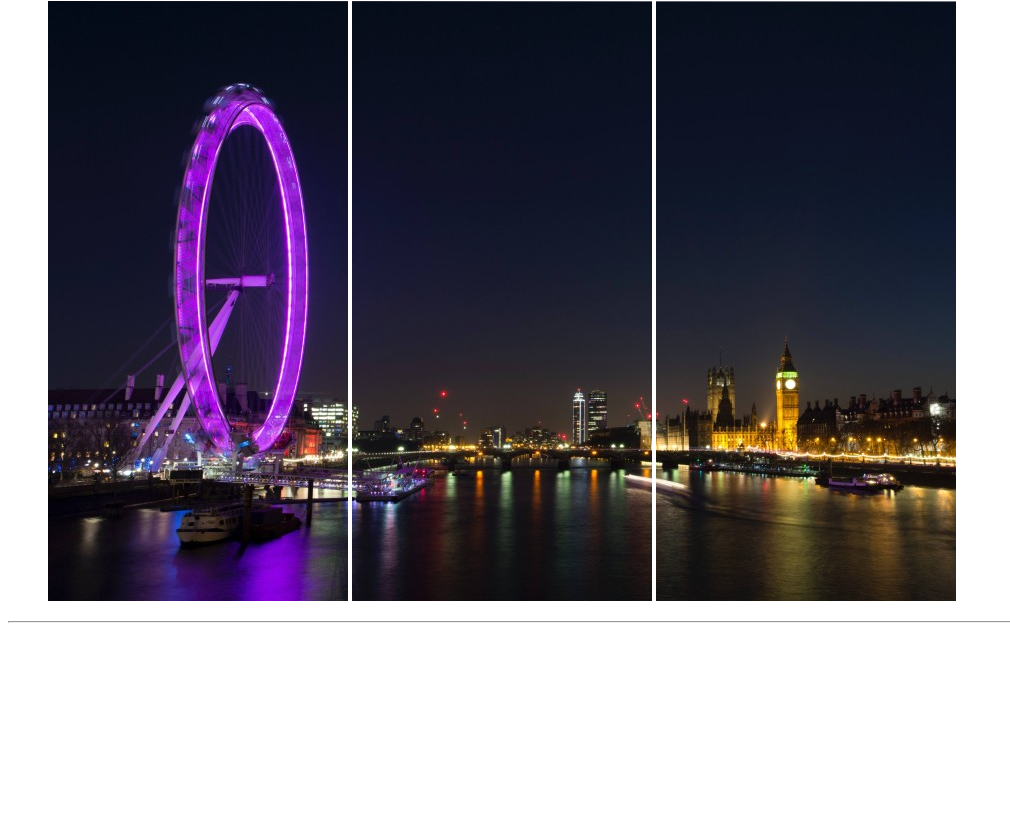
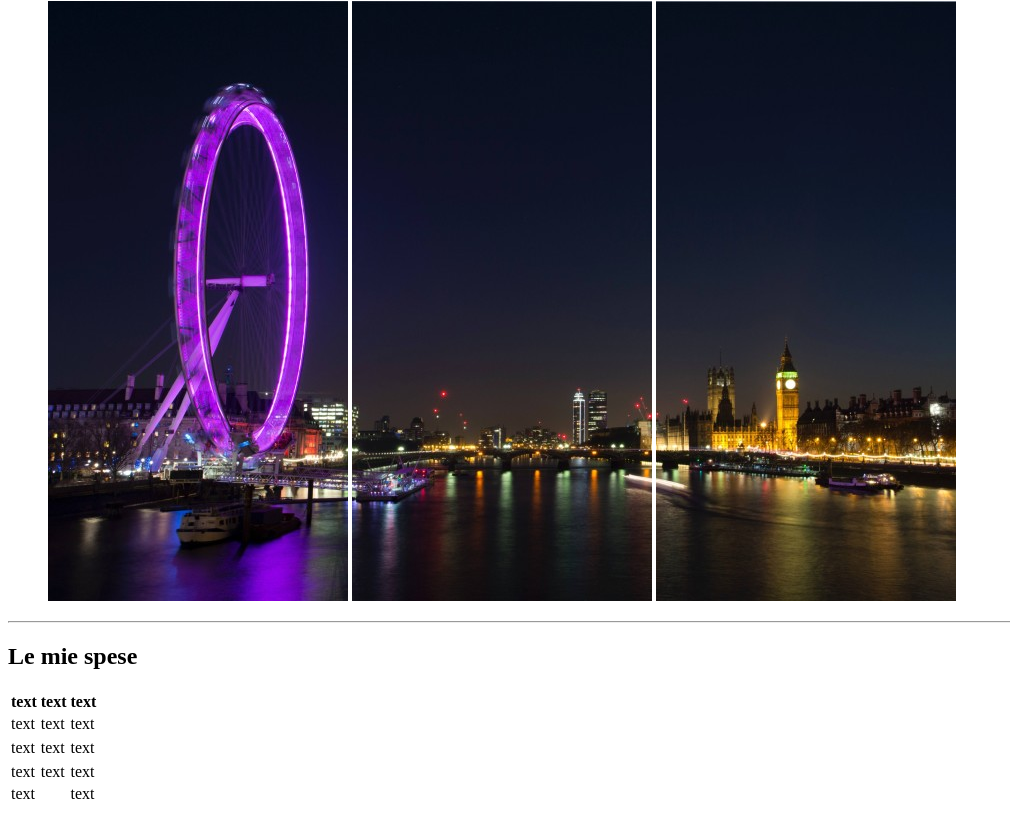
Before and after one commit to FrancescaRomagnoli/html-london-trip, a plain HTML site: page index.html in a window 1280 px wide. Shown: the part 79-893 px from the top of the page, without its empty margins (0-1010 px from the left). Before the commit the page ends 800 px from the top, so only its background shows below. Drawn offline with Linux system fonts and the light colour scheme.

Commit message:
add table structure

```diff
--- a/index.html
+++ b/index.html
@@ -16,7 +16,40 @@
         <hr>
     </header>
     <main>
-
+        <h2>Le mie spese</h2>
+        <table>
+            <thead>
+                <tr>
+                    <th>text</th>
+                    <th>text</th>
+                    <th>text</th>
+                </tr>
+            </thead>
+            <tbody>
+                <tr>
+                    <td>text</td>
+                    <td>text</td>
+                    <td>text</td>
+                </tr>
+                <tr>
+                </tr>
+                    <td>text</td>
+                    <td>text</td>
+                    <td>text</td>
+                </tr>
+                <tr></tr>
+                    <td>text</td>
+                    <td>text</td>
+                    <td>text</td>
+                </tr>
+            </tbody>
+            <tfoot>
+                <tr>
+                    <td colspan="2">text</td>
+                    <td>text</td>
+                </tr>
+            </tfoot>
+        </table>
     </main>
     <footer>
 
```
